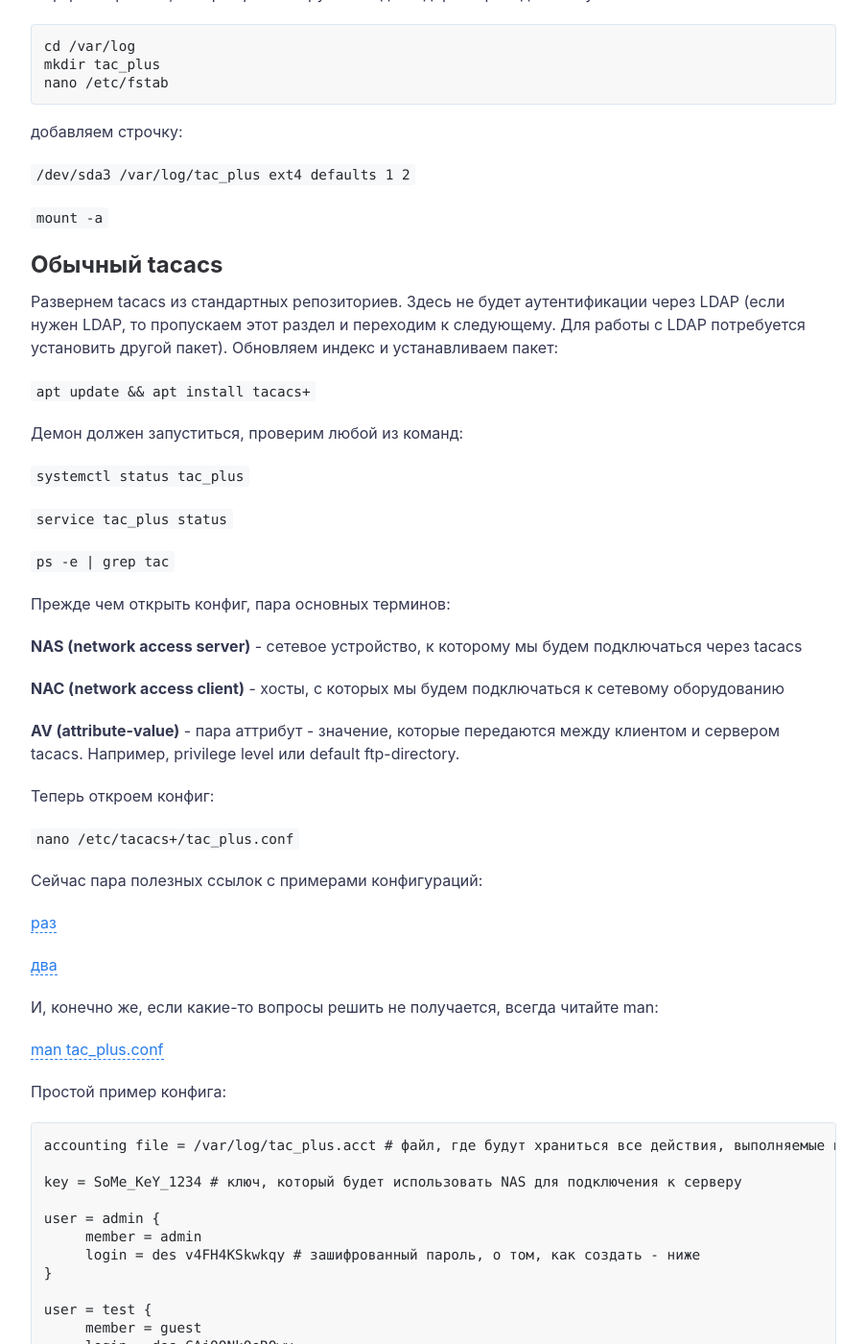
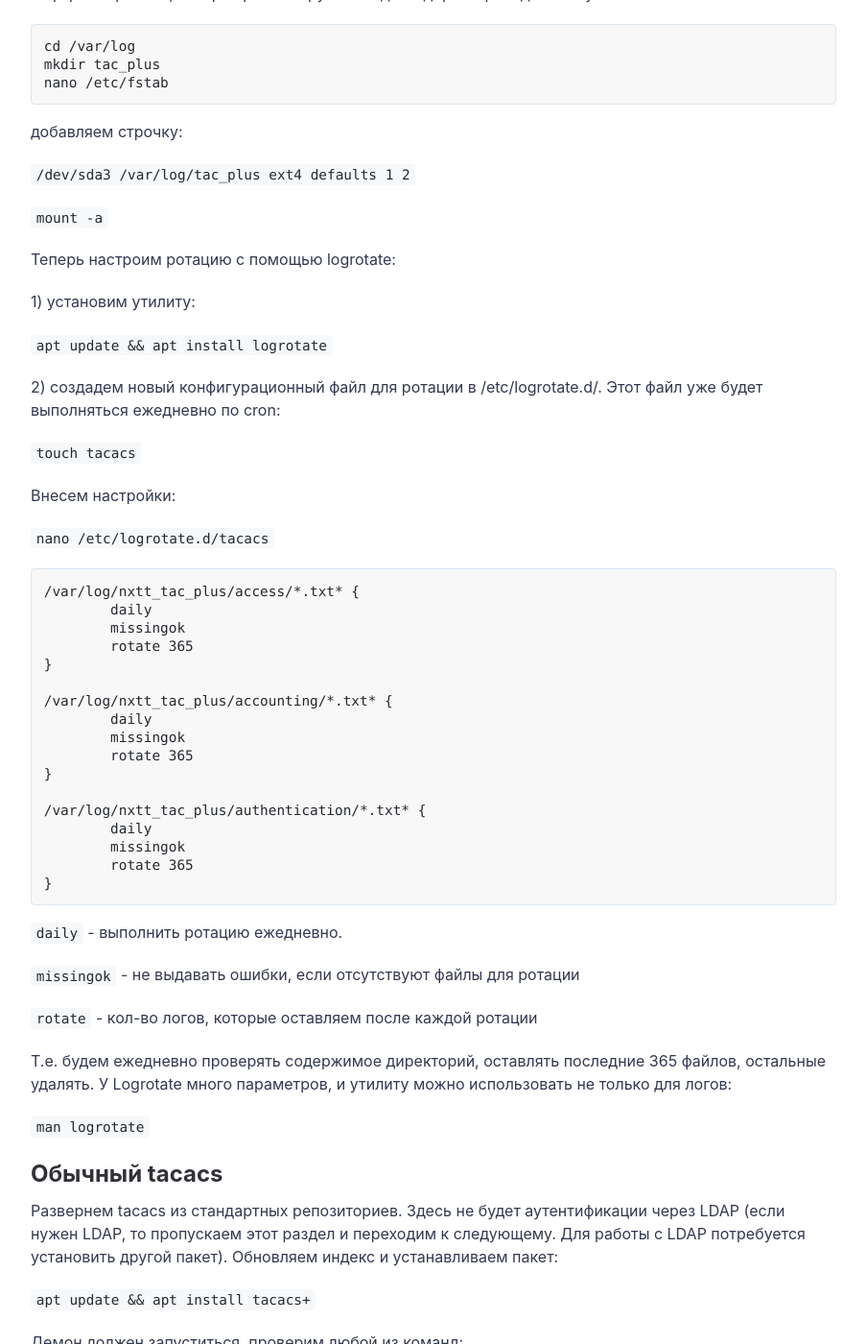
Before and after one commit to netdotwork/netdotwork.github.io, a Jekyll site: the page built from _posts/2019-10-25-tacacs-plus.md, in a window 1280 px wide and 1400 px high, scrolled down 3827 px. Shown: the whole window at 96% size, without its empty margins (188-1091 px from the left). Built offline with Jekyll 4.4.1, drawn with Linux system fonts in a browser that asks for light colours; comment, search, counter and statistics services are not loaded; some of the changed text lies outside the part shown.

Commit message:
Update 2019-10-25-tacacs-plus.md

````diff
--- a/_posts/2019-10-25-tacacs-plus.md
+++ b/_posts/2019-10-25-tacacs-plus.md
@@ -70,6 +70,51 @@ nano /etc/fstab
 `/dev/sda3       /var/log/tac_plus  ext4    defaults        1 2`
 
 `mount -a`
+
+Теперь настроим ротацию с помощью logrotate:
+
+1) установим утилиту:
+
+`apt update && apt install logrotate`
+
+2) создадем новый конфигурационный файл для ротации в /etc/logrotate.d/. Этот файл уже будет выполняться ежедневно по cron:
+
+`touch tacacs`
+
+Внесем настройки:
+
+`nano /etc/logrotate.d/tacacs`
+
+```
+/var/log/nxtt_tac_plus/access/*.txt* {
+        daily
+        missingok
+        rotate 365
+}
+
+/var/log/nxtt_tac_plus/accounting/*.txt* {
+        daily
+        missingok
+        rotate 365
+}
+
+/var/log/nxtt_tac_plus/authentication/*.txt* {
+        daily
+        missingok
+        rotate 365
+}
+```
+
+`daily` - выполнить ротацию ежедневно.
+
+`missingok` - не выдавать ошибки, если отсутствуют файлы для ротации
+
+`rotate` - кол-во логов, которые оставляем после каждой ротации
+
+Т.е. будем ежедневно проверять содержимое директорий, оставлять последние 365 файлов, остальные удалять.
+У Logrotate много параметров, и утилиту можно использовать не только для логов:
+
+`man logrotate`
 
 ## Обычный tacacs
 
````
